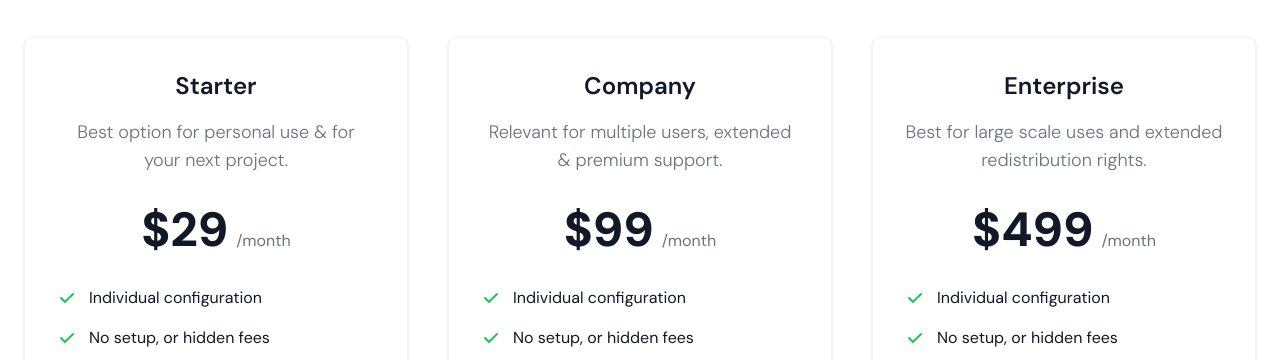
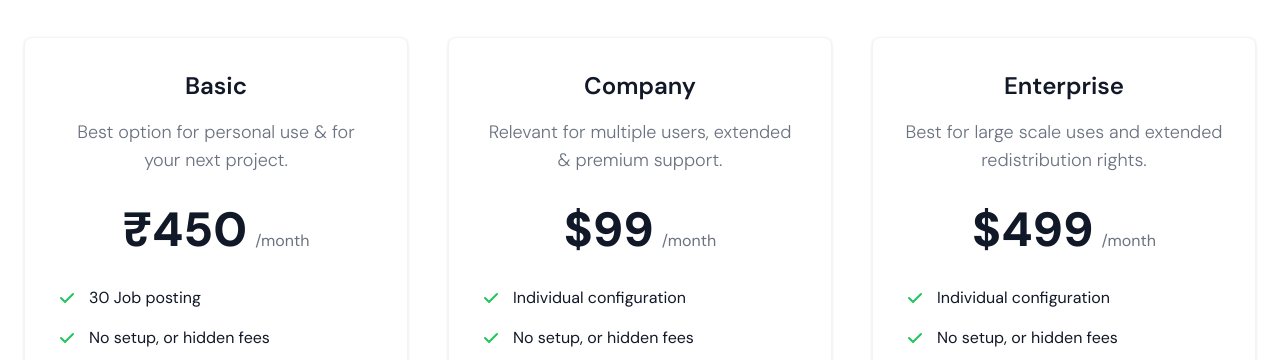
Before and after one commit to Abilash-Nambi/JOB-TALK, a React (Vite) app in the folder client/: page /pricing in a window 1280 px wide. Shown: the part 267-627 px from the top of the page. Built offline with nearby package versions, Linux system fonts and the light colour scheme; no server answers.

Commit message:
details added

```diff
--- a/client/src/Pages/PricingPage.jsx
+++ b/client/src/Pages/PricingPage.jsx
@@ -16,12 +16,12 @@ const PricingPage = () => {
           </div>
           <div className="space-y-8 lg:grid lg:grid-cols-3 sm:gap-6 xl:gap-10 lg:space-y-0">
             <div className="flex flex-col p-6 mx-auto max-w-lg text-center text-gray-900 bg-white rounded-lg border border-gray-100 shadow dark:border-gray-600 xl:p-8 dark:bg-gray-800 dark:text-white">
-              <h3 className="mb-4 text-2xl font-semibold">Starter</h3>
+              <h3 className="mb-4 text-2xl font-semibold">Basic</h3>
               <p className="font-light text-gray-500 sm:text-lg dark:text-gray-400">
                 Best option for personal use & for your next project.
               </p>
               <div className="flex justify-center items-baseline my-8">
-                <span className="mr-2 text-5xl font-extrabold">$29</span>
+                <span className="mr-2 text-5xl font-extrabold">₹450</span>
                 <span className="text-gray-500 dark:text-gray-400">/month</span>
               </div>
 
@@ -39,7 +39,7 @@ const PricingPage = () => {
                       clip-rule="evenodd"
                     ></path>
                   </svg>
-                  <span>Individual configuration</span>
+                  <span>30 Job posting</span>
                 </li>
                 <li className="flex items-center space-x-3">
                   <svg
```
